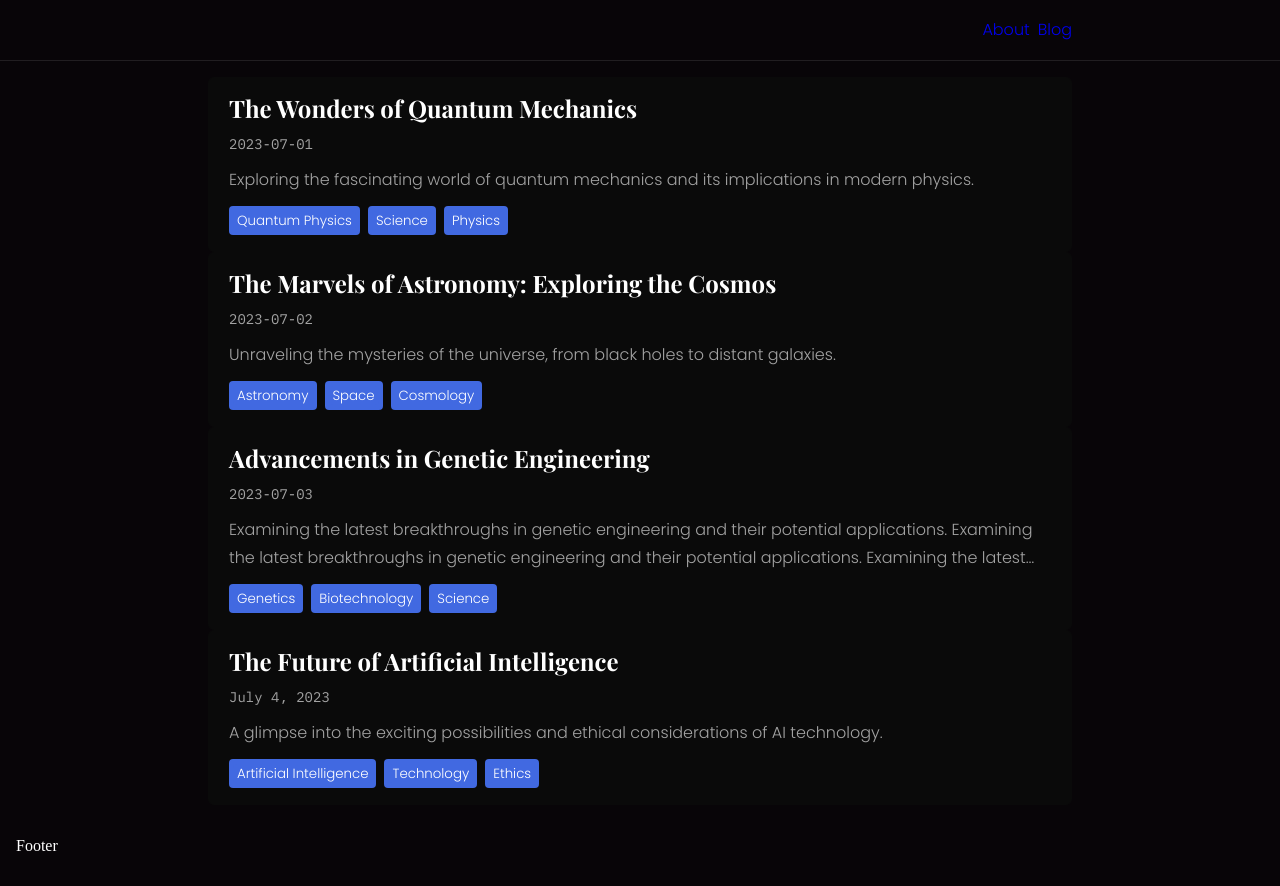
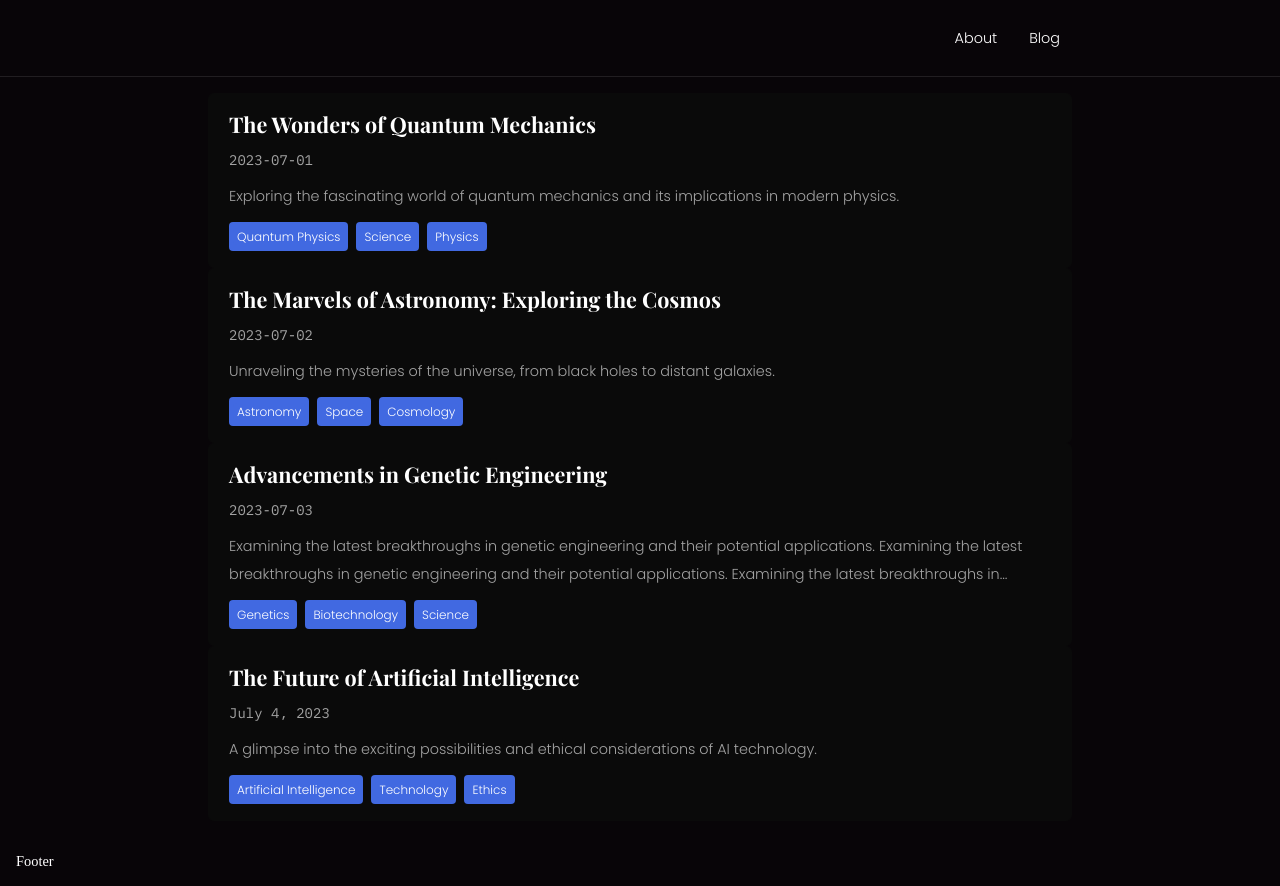
Before and after one commit to amandatz/amandatz.github.io, a Next.js app: page / in a window 1280 px wide. Built offline with nearby package versions, Linux system fonts and the light colour scheme; a web font is replaced by a local one.

Commit message:
- Added ButtonLink

```diff
--- /dev/null
+++ b/src/components/ButtonLink/ButtonLink.module.scss
@@ -0,0 +1,10 @@
+.buttonLink {
+    padding: 0.5rem 0.75rem;
+    transition: variables.$transition;
+    border-radius: 0.25rem;
+    color: variables.$text-primary;
+
+    &:hover {
+        background-color: variables.$black-hover;
+    }
+}
--- /dev/null
+++ b/src/components/ButtonLink/ButtonLink.tsx
@@ -0,0 +1,15 @@
+import Link from 'next/link';
+import styles from './ButtonLink.module.scss';
+
+type ButtonLinkProps = {
+    href: string;
+    children: React.ReactNode;
+};
+
+const ButtonLink = ({ href, children }: ButtonLinkProps) => {
+    return <Link href={href} className={styles.buttonLink}>
+        {children}
+    </Link>;
+};
+
+export default ButtonLink;
--- /dev/null
+++ b/src/components/ButtonLink/index.tsx
@@ -0,0 +1,3 @@
+import ButtonLink from './ButtonLink';
+
+export default ButtonLink;
--- a/src/components/Header/Header.tsx
+++ b/src/components/Header/Header.tsx
@@ -1,5 +1,5 @@
 import Link from 'next/link';
-// import { Button } from '@components';
+import { ButtonLink } from '@components';
 import styles from './Header.module.scss';
 
 const Header = () => {
@@ -9,8 +9,8 @@ const Header = () => {
                 {/* <Button.Icon><BiLogoGithub /></Button.Icon> */}
             </div>
             <div>
-                <Link href="/about">About</Link>
-                <Link href="/blog">Blog</Link>
+                <ButtonLink href="/about">About</ButtonLink>
+                <ButtonLink href="/blog">Blog</ButtonLink>
             </div>
         </nav>
     </header>;
--- a/src/components/index.tsx
+++ b/src/components/index.tsx
@@ -2,5 +2,6 @@ import Container from "./Container";
 import Header from "./Header";
 import BlogCard from "./BlogCard";
 import Footer from "./Footer";
+import ButtonLink from "./ButtonLink";
 
-export { Container, Header, Footer, BlogCard };
+export { Container, Header, Footer, BlogCard, ButtonLink };
--- a/src/styles/_layout.scss
+++ b/src/styles/_layout.scss
@@ -24,6 +24,7 @@ html {
 body {
   background-color: variables.$background-primary;
   color: variables.$text-primary;
+  font-size: 90%;
 }
 
 h1, h2, h3, h4, h5, h6 {
--- a/src/styles/_variables.scss
+++ b/src/styles/_variables.scss
@@ -6,6 +6,7 @@ $text-primary: #ffffff;
 $text-secondary: #a3a3a3;
 
 $border-color: rgba(#ffffff, 0.1);
+$black-hover: rgba(#ffffff, 0.1);
 
 // Typography
 $font-weight-light: 300;
```
